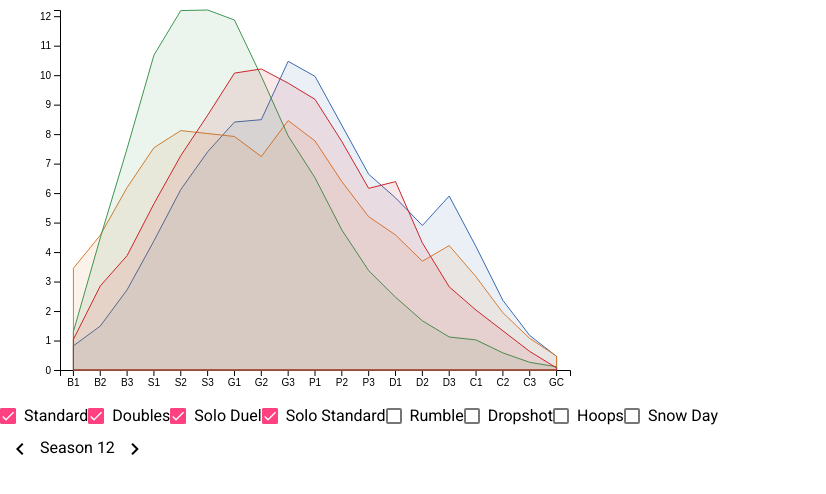
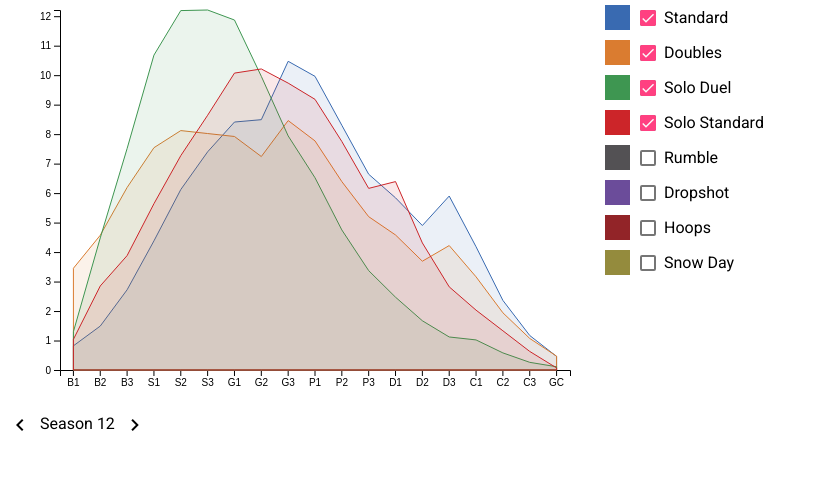
Before and after one commit to Longi94/rl-dist, an Angular app: page / in a window 1280 px wide. Shown: the top 494 px of the page, without its empty margins (0-826 px from the left). Built offline with nearby package versions, Linux system fonts and the light colour scheme.

Commit message:
color legend

```diff
--- a/src/app/app.component.html
+++ b/src/app/app.component.html
@@ -1,7 +1,11 @@
-<div id="chart"></div>
-<div class="playlist-container">
-  <mat-checkbox *ngFor="let p of playlistsNames" [(ngModel)]="playlists[p].visible"
-                (ngModelChange)="update()">{{p}}</mat-checkbox>
+<div class="chart-and-playlists">
+  <div id="chart"></div>
+  <div class="playlist-container">
+    <div *ngFor="let p of playlistsNames" class="legend-label">
+      <div class="legend-color" [ngStyle]="{'background-color': playlists[p].color}"></div>
+      <mat-checkbox [(ngModel)]="playlists[p].visible" (ngModelChange)="update()">{{p}}</mat-checkbox>
+    </div>
+  </div>
 </div>
 <div class="season-control-container">
   <button mat-icon-button (click)="previousSeason()">
--- a/src/app/app.component.scss
+++ b/src/app/app.component.scss
@@ -0,0 +1,22 @@
+.chart-and-playlists {
+  display: flex;
+  width: 100%;
+  flex-flow: row;
+}
+
+.playlist-container {
+  display: flex;
+  flex-flow: column;
+}
+
+.legend-label {
+  display: flex;
+  flex-flow: row;
+  align-items: center;
+}
+
+.legend-color {
+  width: 25px;
+  height: 25px;
+  margin: 5px 10px 5px 5px;
+}
```
